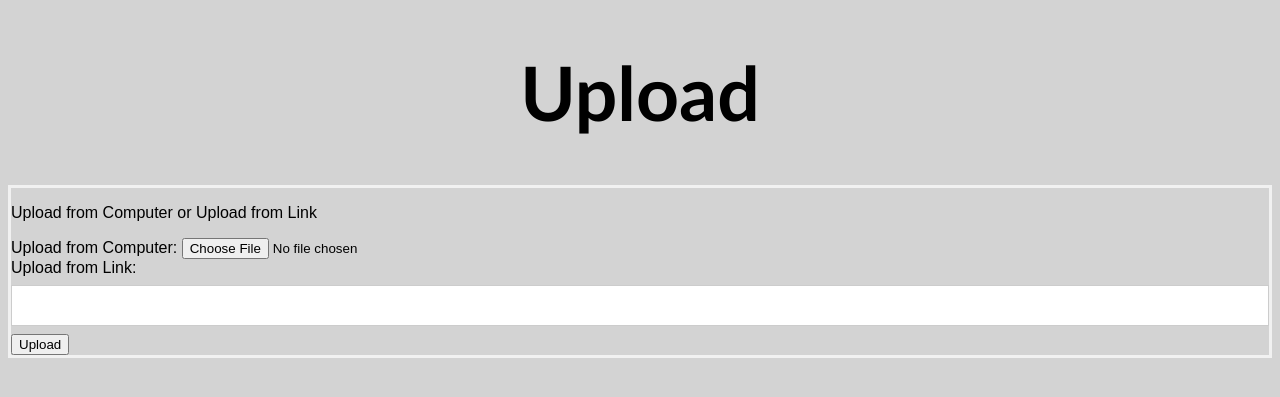
After one commit to DataFrogman/CSEC380-Final-Project, a Flask app: template Activity4/webserver/templates/upload.html in a window 1280 px wide. The commit adds this page. Shown: the top 397 px of the page. Run offline with Flask 2, Linux system fonts and the light colour scheme; the template is opened without the code that fills it, so the values that code supplies are empty.

Commit message:
uploading works, just need playback and view videos

```diff
--- a/Activity4/webserver/app.py
+++ b/Activity4/webserver/app.py
@@ -81,10 +81,10 @@ def mainpage():
                     cursor.execute("SELECT UserID FROM users WHERE Username='{}'".format((session['username'])))
                     userid = cursor.fetchone()
                     print(userid, file=sys.stderr)
-                    cursor.execute("INSERT INTO video(UserID, VideoTitle, VideoUser, VideoURL, DateUploaded) VALUES \
+                    cursor.execute("INSERT INTO videos(UserID, VideoTitle, VideoURL, VideoUser, DateUploaded) VALUES \
                         ('{}', '{}', '{}', '{}', '{}')".format(userid[0], localfile, \
                         str(destination), session['username'], datetime.datetime.now().strftime('%Y-%m-%d')))
-                    cursor.execute("UPDATE users SET TotalVideoCount = TotalVideoCount + \
+                    cursor.execute("UPDATE users SET TotalVids = TotalVids + \
                         1 WHERE Username = '{}'".format(str(session['username'])))
                     conn.commit()
                     cursor.close()
@@ -101,10 +101,11 @@ def mainpage():
                     f.save(destination)
                     cursor.execute("SELECT UserID FROM users WHERE Username='{}'".format((session['username'])))
                     userid = cursor.fetchone()
-                    cursor.execute("INSERT INTO video(UserID, VideoTitle, VideoURL, VideoUser, DateUploaded) VALUES \
+                    print(session['username'])
+                    cursor.execute("INSERT INTO videos(UserID, VideoTitle, VideoURL, VideoUser, DateUploaded) VALUES \
                         ('{}', '{}', '{}', '{}', '{}')".format(userid[0], filename, \
                         str(destination), session['username'], datetime.datetime.now().strftime('%Y-%m-%d')))
-                    cursor.execute("UPDATE users SET TotalVideoCount = TotalVideoCount + \
+                    cursor.execute("UPDATE users SET TotalVids = TotalVids + \
                         1 WHERE Username = '{}'".format(str(session['username'])))
                     conn.commit()
                     cursor.close()
--- /dev/null
+++ b/Activity4/webserver/templates/upload.html
@@ -0,0 +1,18 @@
+<!DOCTYPE html>
+<html>
+<head>
+    <title>Upload a video!</title>
+    <link rel="stylesheet" href="/static/homepage.css" type"text/css">
+</head>
+<body>
+
+<h2>Upload</h2>
+<div class="upload">
+	<form method=post enctype=multipart/form-data>
+	    <p>Upload from Computer or Upload from Link</p>
+	    Upload from Computer:  <input type=file name=file><br>
+	    Upload from Link:      <input type="text" name="linkupload"><br>
+	    <input type=submit value=Upload>
+</div>
+</body>
+</html>
```
Also changed, not shown: Activity4/webserver/templates/homepage.html (+8 -3 lines).
